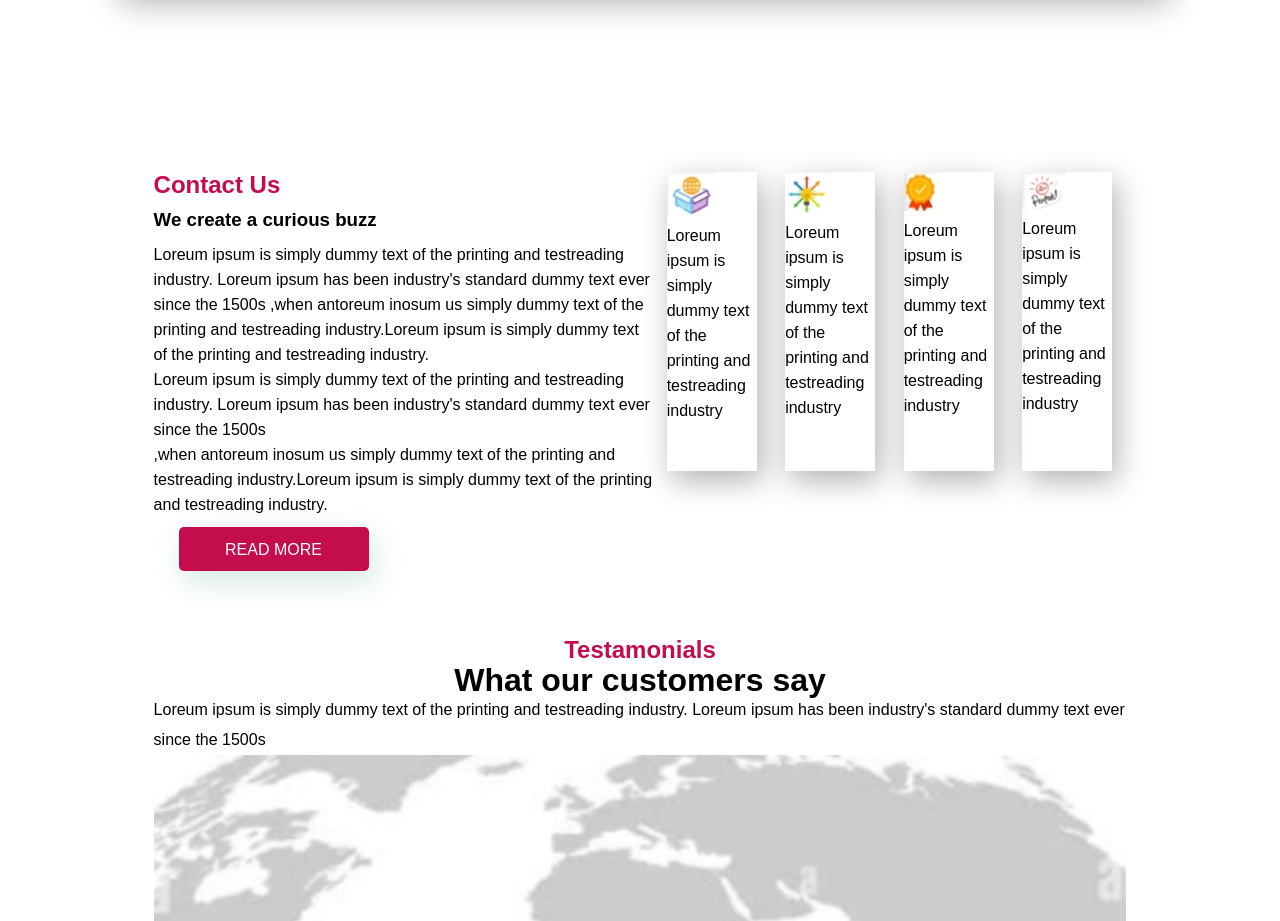
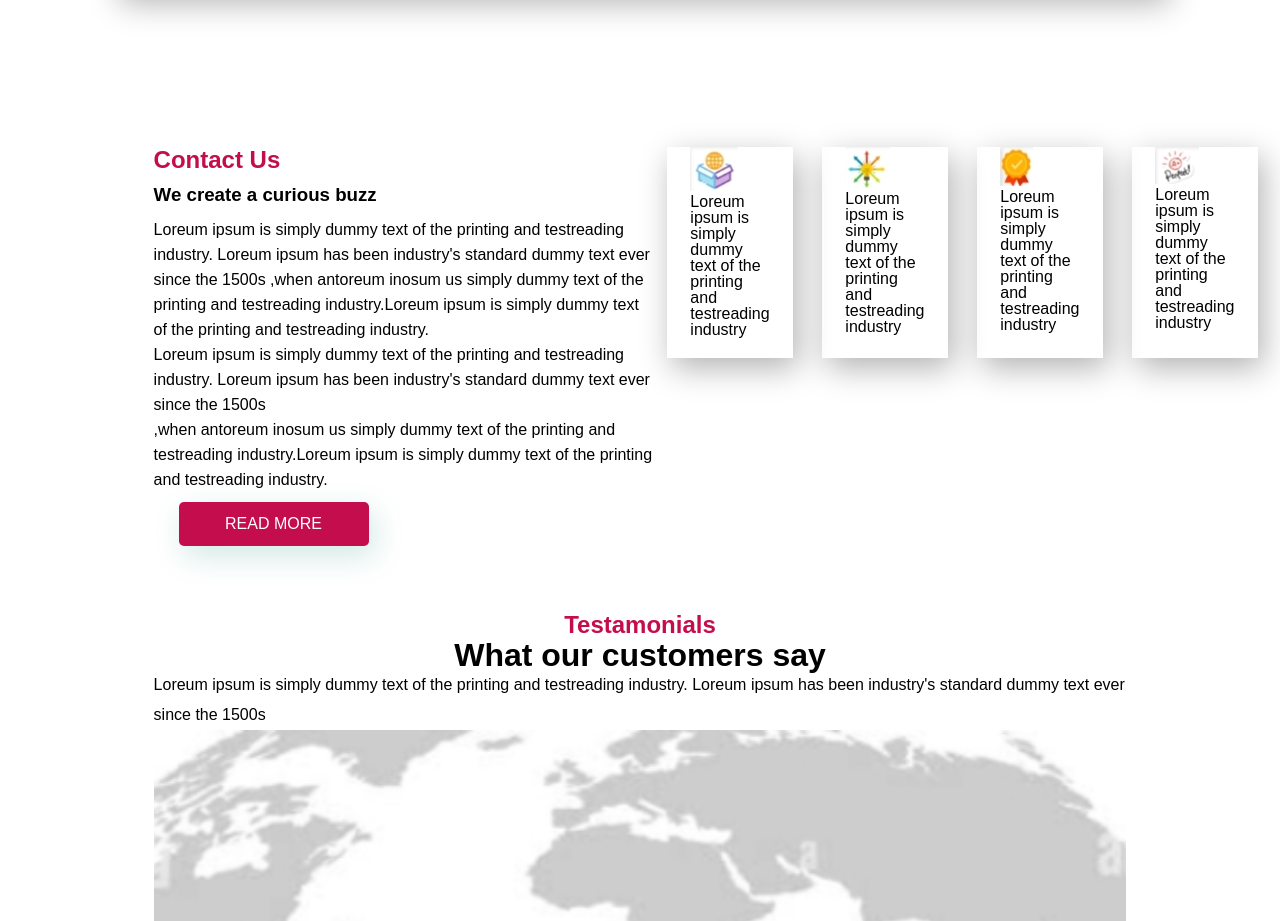
Before and after one commit to Nehachoudhary19/Demo, a plain HTML site: page index.html in a window 1280 px wide. Shown: the part 2300-3221 px from the top of the page. Drawn offline with Linux system fonts and the light colour scheme.

Commit message:
Update style.css

```diff
--- a/style.css
+++ b/style.css
@@ -325,7 +325,7 @@ a{
 }
 
 .contactus{
-  padding-top:4%;
+  padding-top:2%;
   margin-left: 8%;
   margin-right: 8%;
   margin-top: 3%;
@@ -350,34 +350,46 @@ a{
 
 .contactus .text2 .d1{
  box-shadow: 5px 10px 30px rgb(0 0 0 / 30%);
-  width:75%;
-  height:75%;
-  margin-left:3%;
-  margin-right:3%;
+    width: 151%;
+    height: 53%;
+    margin-left: 3%;
+    margin-right: 3%;
+    padding-left: 5%;
+    padding-right: 5%;
+    line-height: 16px;
 }
 
 .contactus .text2 .d2{
  box-shadow: 5px 10px 30px rgb(0 0 0 / 30%);
-  width:75%;
-  height:75%;
-  margin-left:3%;
-  margin-right:3%;
+    width: 151%;
+    height: 53%;
+    margin-left: 3%;
+    margin-right: 3%;
+    padding-left: 5%;
+    padding-right: 5%;
+    line-height: 16px;
 }
 
 .contactus .text2 .d3{
  box-shadow: 5px 10px 30px rgb(0 0 0 / 30%);
-  width:75%;
-  height:75%;
-  margin-left:3%;
-  margin-right:3%;
+    width: 151%;
+    height: 53%;
+    margin-left: 3%;
+    margin-right: 3%;
+    padding-left: 5%;
+    padding-right: 5%;
+    line-height: 16px;
 }
 
 .contactus .text2 .d4{
- box-shadow: 5px 10px 30px rgb(0 0 0 / 30%);
-  width:75%;
-  height:75%;
-  margin-left:3%;
-  margin-right:3%;
+box-shadow: 5px 10px 30px rgb(0 0 0 / 30%);
+    width: 151%;
+    height: 53%;
+    margin-left: 3%;
+    margin-right: 3%;
+    padding-left: 5%;
+    padding-right: 5%;
+    line-height: 16px;
 }
 
 .test{
```
